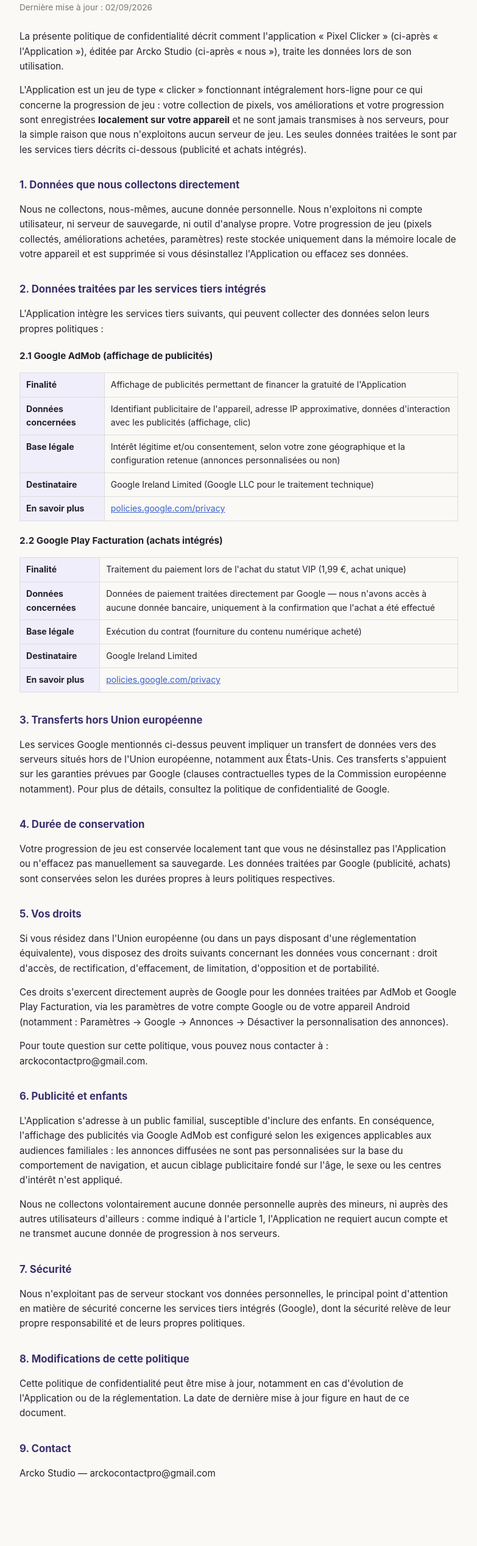
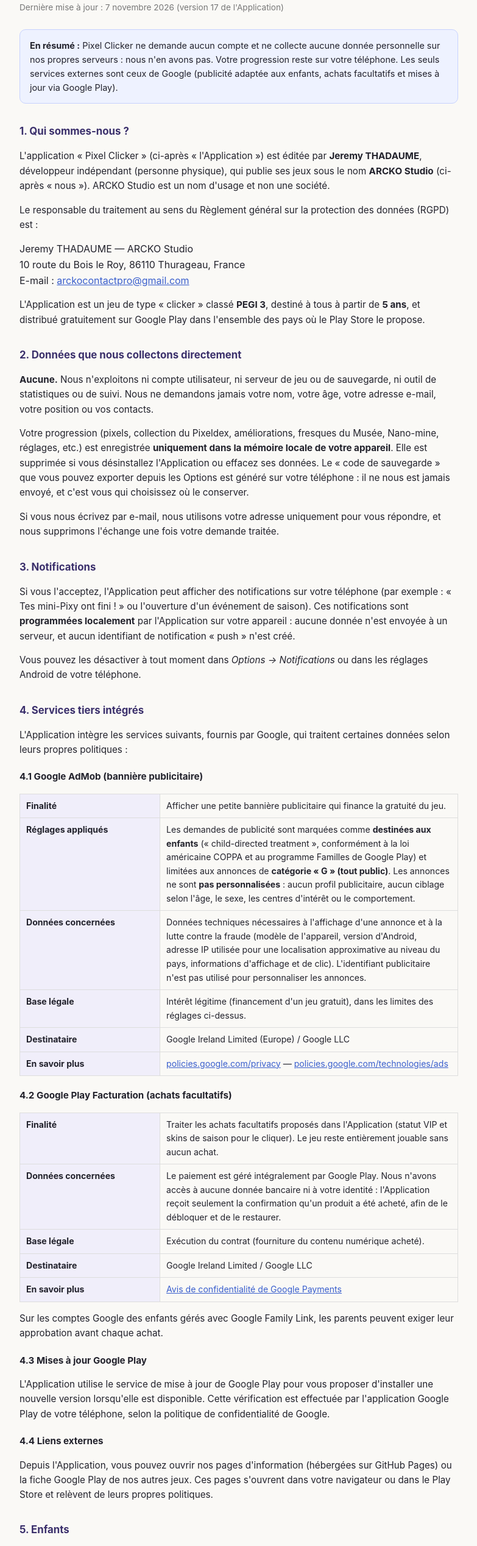
Before and after one commit to ARCKO-studio/pixel-clicker-app, a plain HTML site: page docs/politique-confidentialite.html in a window 1280 px wide. Shown: the part 90-2626 px from the top of the page at 61% size, without its empty margins (248-1031 px from the left). Before the commit the page ends 2594 px from the top, so only its background shows below. Drawn offline with Linux system fonts and the light colour scheme.

Commit message:
Update politique-confidentialite.html

```diff
--- a/docs/politique-confidentialite.html
+++ b/docs/politique-confidentialite.html
@@ -3,6 +3,7 @@
 <head>
 <meta charset="UTF-8">
 <meta name="viewport" content="width=device-width, initial-scale=1.0">
+<meta name="description" content="Politique de confidentialité de l'application Pixel Clicker, éditée sous le nom ARCKO Studio.">
 <title>Politique de confidentialité — Pixel Clicker</title>
 <style>
   body{ font-family:-apple-system,BlinkMacSystemFont,'Segoe UI',Roboto,sans-serif; max-width:720px; margin:0 auto; padding:28px 20px 60px; color:#22222c; line-height:1.6; background:#faf9f6; }
@@ -11,79 +12,168 @@
   h3{ font-size:0.95rem; margin-top:20px; }
   p, li{ font-size:0.95rem; }
   .updated{ color:#777; font-size:0.85rem; margin-bottom:24px; }
-  .placeholder{ background:#fff3cd; border:1px solid #ffe08a; border-radius:6px; padding:2px 6px; font-style:italic; }
-  .notice{ background:#eef2ff; border:1px solid #c7d2fe; border-radius:10px; padding:14px 16px; font-size:0.85rem; margin-bottom:28px; }
+  .notice{ background:#eef2ff; border:1px solid #c7d2fe; border-radius:10px; padding:14px 16px; font-size:0.9rem; margin-bottom:28px; }
   table{ width:100%; border-collapse:collapse; margin:14px 0; font-size:0.88rem; }
   th, td{ border:1px solid #ddd; padding:8px 10px; text-align:left; vertical-align:top; }
-  th{ background:#f0eefa; }
+  th{ background:#f0eefa; width:32%; }
   a{ color:#3a5fcd; }
+  address{ font-style:normal; }
 </style>
 </head>
 <body>
+<header>
   <h1>Politique de confidentialité</h1>
-<p class="updated">Dernière mise à jour : 02/09/2026</p>
+  <p class="updated">Dernière mise à jour : <time datetime="2026-11-07">7 novembre 2026</time> (version 17 de l'Application)</p>
+</header>
+
+<main>
+<div class="notice">
+  <strong>En résumé :</strong> Pixel Clicker ne demande aucun compte et ne collecte aucune donnée personnelle sur nos propres serveurs : nous n'en avons pas. Votre progression reste sur votre téléphone. Les seuls services externes sont ceux de Google (publicité adaptée aux enfants, achats facultatifs et mises à jour via Google Play).
+</div>
+
+<section>
+  <h2>1. Qui sommes-nous ?</h2>
   <p>
-  La présente politique de confidentialité décrit comment l'application « Pixel Clicker » (ci-après « l'Application »), éditée par Arcko Studio (ci-après « nous »), traite les données lors de son utilisation.
+    L'application « Pixel Clicker » (ci-après « l'Application ») est éditée par <strong>Jeremy THADAUME</strong>, développeur indépendant (personne physique), qui publie ses jeux sous le nom <strong>ARCKO Studio</strong> (ci-après « nous »). ARCKO Studio est un nom d'usage et non une société.
+  </p>
+  <p>Le responsable du traitement au sens du Règlement général sur la protection des données (RGPD) est :</p>
+  <address>
+    Jeremy THADAUME — ARCKO Studio<br>
+    10 route du Bois le Roy, 86110 Thurageau, France<br>
+    E-mail : <a href="mailto:arckocontactpro@gmail.com">arckocontactpro@gmail.com</a>
+  </address>
+  <p>
+    L'Application est un jeu de type « clicker » classé <strong>PEGI 3</strong>, destiné à tous à partir de <strong>5 ans</strong>, et distribué gratuitement sur Google Play dans l'ensemble des pays où le Play Store le propose.
+  </p>
+</section>
+
+<section>
+  <h2>2. Données que nous collectons directement</h2>
+  <p>
+    <strong>Aucune.</strong> Nous n'exploitons ni compte utilisateur, ni serveur de jeu ou de sauvegarde, ni outil de statistiques ou de suivi. Nous ne demandons jamais votre nom, votre âge, votre adresse e-mail, votre position ou vos contacts.
   </p>
   <p>
-  L'Application est un jeu de type « clicker » fonctionnant intégralement hors-ligne pour ce qui concerne la progression de jeu : votre collection de pixels, vos améliorations et votre progression sont enregistrées <strong>localement sur votre appareil</strong> et ne sont jamais transmises à nos serveurs, pour la simple raison que nous n'exploitons aucun serveur de jeu. Les seules données traitées le sont par les services tiers décrits ci-dessous (publicité et achats intégrés).
-</p>
-<h2>1. Données que nous collectons directement</h2>
-<p>
-  Nous ne collectons, nous-mêmes, aucune donnée personnelle. Nous n'exploitons ni compte utilisateur, ni serveur de sauvegarde, ni outil d'analyse propre. Votre progression de jeu (pixels collectés, améliorations achetées, paramètres) reste stockée uniquement dans la mémoire locale de votre appareil et est supprimée si vous désinstallez l'Application ou effacez ses données.
-</p>
-<h2>2. Données traitées par les services tiers intégrés</h2>
-<p>L'Application intègre les services tiers suivants, qui peuvent collecter des données selon leurs propres politiques :</p>
-<h3>2.1 Google AdMob (affichage de publicités)</h3>
-<table>
-  <tr><th>Finalité</th><td>Affichage de publicités permettant de financer la gratuité de l'Application</td></tr>
-  <tr><th>Données concernées</th><td>Identifiant publicitaire de l'appareil, adresse IP approximative, données d'interaction avec les publicités (affichage, clic)</td></tr>
-  <tr><th>Base légale</th><td>Intérêt légitime et/ou consentement, selon votre zone géographique et la configuration retenue (annonces personnalisées ou non)</td></tr>
-  <tr><th>Destinataire</th><td>Google Ireland Limited (Google LLC pour le traitement technique)</td></tr>
-  <tr><th>En savoir plus</th><td><a href="https://policies.google.com/privacy" target="_blank" rel="noopener">policies.google.com/privacy</a></td></tr>
-</table>
-<h3>2.2 Google Play Facturation (achats intégrés)</h3>
-<table>
-  <tr><th>Finalité</th><td>Traitement du paiement lors de l'achat du statut VIP (1,99&nbsp;€, achat unique)</td></tr>
-  <tr><th>Données concernées</th><td>Données de paiement traitées directement par Google — nous n'avons accès à aucune donnée bancaire, uniquement à la confirmation que l'achat a été effectué</td></tr>
-  <tr><th>Base légale</th><td>Exécution du contrat (fourniture du contenu numérique acheté)</td></tr>
-  <tr><th>Destinataire</th><td>Google Ireland Limited</td></tr>
-  <tr><th>En savoir plus</th><td><a href="https://policies.google.com/privacy" target="_blank" rel="noopener">policies.google.com/privacy</a></td></tr>
-</table>
-<h2>3. Transferts hors Union européenne</h2>
-<p>
-  Les services Google mentionnés ci-dessus peuvent impliquer un transfert de données vers des serveurs situés hors de l'Union européenne, notamment aux États-Unis. Ces transferts s'appuient sur les garanties prévues par Google (clauses contractuelles types de la Commission européenne notamment). Pour plus de détails, consultez la politique de confidentialité de Google.
-</p>
-<h2>4. Durée de conservation</h2>
-<p>
-  Votre progression de jeu est conservée localement tant que vous ne désinstallez pas l'Application ou n'effacez pas manuellement sa sauvegarde. Les données traitées par Google (publicité, achats) sont conservées selon les durées propres à leurs politiques respectives.
-</p>
-<h2>5. Vos droits</h2>
-<p>
-  Si vous résidez dans l'Union européenne (ou dans un pays disposant d'une réglementation équivalente), vous disposez des droits suivants concernant les données vous concernant : droit d'accès, de rectification, d'effacement, de limitation, d'opposition et de portabilité.
+    Votre progression (pixels, collection du Pixeldex, améliorations, fresques du Musée, Nano-mine, réglages, etc.) est enregistrée <strong>uniquement dans la mémoire locale de votre appareil</strong>. Elle est supprimée si vous désinstallez l'Application ou effacez ses données. Le « code de sauvegarde » que vous pouvez exporter depuis les Options est généré sur votre téléphone : il ne nous est jamais envoyé, et c'est vous qui choisissez où le conserver.
   </p>
   <p>
-  Ces droits s'exercent directement auprès de Google pour les données traitées par AdMob et Google Play Facturation, via les paramètres de votre compte Google ou de votre appareil Android (notamment : Paramètres → Google → Annonces → Désactiver la personnalisation des annonces).
+    Si vous nous écrivez par e-mail, nous utilisons votre adresse uniquement pour vous répondre, et nous supprimons l'échange une fois votre demande traitée.
+  </p>
+</section>
+
+<section>
+  <h2>3. Notifications</h2>
+  <p>
+    Si vous l'acceptez, l'Application peut afficher des notifications sur votre téléphone (par exemple : « Tes mini-Pixy ont fini ! » ou l'ouverture d'un événement de saison). Ces notifications sont <strong>programmées localement</strong> par l'Application sur votre appareil : aucune donnée n'est envoyée à un serveur, et aucun identifiant de notification « push » n'est créé.
   </p>
   <p>
-  Pour toute question sur cette politique, vous pouvez nous contacter à : arckocontactpro@gmail.com.
+    Vous pouvez les désactiver à tout moment dans <em>Options → Notifications</em> ou dans les réglages Android de votre téléphone.
   </p>
-<h2>6. Publicité et enfants</h2>
+</section>
+
+<section>
+  <h2>4. Services tiers intégrés</h2>
+  <p>L'Application intègre les services suivants, fournis par Google, qui traitent certaines données selon leurs propres politiques :</p>
+
+  <h3>4.1 Google AdMob (bannière publicitaire)</h3>
+  <table>
+    <tr><th scope="row">Finalité</th><td>Afficher une petite bannière publicitaire qui finance la gratuité du jeu.</td></tr>
+    <tr><th scope="row">Réglages appliqués</th><td>Les demandes de publicité sont marquées comme <strong>destinées aux enfants</strong> (« child-directed treatment », conformément à la loi américaine COPPA et au programme Familles de Google Play) et limitées aux annonces de <strong>catégorie « G » (tout public)</strong>. Les annonces ne sont <strong>pas personnalisées</strong> : aucun profil publicitaire, aucun ciblage selon l'âge, le sexe, les centres d'intérêt ou le comportement.</td></tr>
+    <tr><th scope="row">Données concernées</th><td>Données techniques nécessaires à l'affichage d'une annonce et à la lutte contre la fraude (modèle de l'appareil, version d'Android, adresse IP utilisée pour une localisation approximative au niveau du pays, informations d'affichage et de clic). L'identifiant publicitaire n'est pas utilisé pour personnaliser les annonces.</td></tr>
+    <tr><th scope="row">Base légale</th><td>Intérêt légitime (financement d'un jeu gratuit), dans les limites des réglages ci-dessus.</td></tr>
+    <tr><th scope="row">Destinataire</th><td>Google Ireland Limited (Europe) / Google LLC</td></tr>
+    <tr><th scope="row">En savoir plus</th><td><a href="https://policies.google.com/privacy" target="_blank" rel="noopener">policies.google.com/privacy</a> — <a href="https://policies.google.com/technologies/ads" target="_blank" rel="noopener">policies.google.com/technologies/ads</a></td></tr>
+  </table>
+
+  <h3>4.2 Google Play Facturation (achats facultatifs)</h3>
+  <table>
+    <tr><th scope="row">Finalité</th><td>Traiter les achats facultatifs proposés dans l'Application (statut VIP et skins de saison pour le cliquer). Le jeu reste entièrement jouable sans aucun achat.</td></tr>
+    <tr><th scope="row">Données concernées</th><td>Le paiement est géré intégralement par Google Play. Nous n'avons accès à aucune donnée bancaire ni à votre identité : l'Application reçoit seulement la confirmation qu'un produit a été acheté, afin de le débloquer et de le restaurer.</td></tr>
+    <tr><th scope="row">Base légale</th><td>Exécution du contrat (fourniture du contenu numérique acheté).</td></tr>
+    <tr><th scope="row">Destinataire</th><td>Google Ireland Limited / Google LLC</td></tr>
+    <tr><th scope="row">En savoir plus</th><td><a href="https://payments.google.com/payments/apis-secure/u/0/get_legal_document?ldo=0&amp;ldt=privacynotice" target="_blank" rel="noopener">Avis de confidentialité de Google Payments</a></td></tr>
+  </table>
   <p>
-  L'Application s'adresse à un public familial, susceptible d'inclure des enfants. En conséquence, l'affichage des publicités via Google AdMob est configuré selon les exigences applicables aux audiences familiales : les annonces diffusées ne sont pas personnalisées sur la base du comportement de navigation, et aucun ciblage publicitaire fondé sur l'âge, le sexe ou les centres d'intérêt n'est appliqué.
+    Sur les comptes Google des enfants gérés avec Google Family Link, les parents peuvent exiger leur approbation avant chaque achat.
   </p>
+
+  <h3>4.3 Mises à jour Google Play</h3>
   <p>
-  Nous ne collectons volontairement aucune donnée personnelle auprès des mineurs, ni auprès des autres utilisateurs d'ailleurs : comme indiqué à l'article 1, l'Application ne requiert aucun compte et ne transmet aucune donnée de progression à nos serveurs.
+    L'Application utilise le service de mise à jour de Google Play pour vous proposer d'installer une nouvelle version lorsqu'elle est disponible. Cette vérification est effectuée par l'application Google Play de votre téléphone, selon la politique de confidentialité de Google.
   </p>
-<h2>7. Sécurité</h2>
+
+  <h3>4.4 Liens externes</h3>
   <p>
-  Nous n'exploitant pas de serveur stockant vos données personnelles, le principal point d'attention en matière de sécurité concerne les services tiers intégrés (Google), dont la sécurité relève de leur propre responsabilité et de leurs propres politiques.
+    Depuis l'Application, vous pouvez ouvrir nos pages d'information (hébergées sur GitHub Pages) ou la fiche Google Play de nos autres jeux. Ces pages s'ouvrent dans votre navigateur ou dans le Play Store et relèvent de leurs propres politiques.
   </p>
-<h2>8. Modifications de cette politique</h2>
+</section>
+
+<section>
+  <h2>5. Enfants</h2>
   <p>
-  Cette politique de confidentialité peut être mise à jour, notamment en cas d'évolution de l'Application ou de la réglementation. La date de dernière mise à jour figure en haut de ce document.
+    L'Application s'adresse à un public familial, y compris aux enfants à partir de 5 ans. Elle respecte le programme Familles de Google Play :
   </p>
-<h2>9. Contact</h2>
-<p>Arcko Studio — arckocontactpro@gmail.com</p>
+  <ul>
+    <li>aucune donnée personnelle n'est collectée auprès des enfants, ni d'ailleurs auprès des autres joueurs ;</li>
+    <li>aucun compte, aucun chat, aucun échange entre joueurs ;</li>
+    <li>la publicité est limitée à des annonces tout public, non personnalisées, fournies par un SDK publicitaire certifié pour les familles ;</li>
+    <li>les achats sont facultatifs et passent par Google Play, avec possibilité de contrôle parental.</li>
+  </ul>
+  <p>
+    Si vous êtes parent et pensez qu'une information concernant votre enfant nous a été transmise (par exemple dans un e-mail), écrivez-nous : nous la supprimerons.
+  </p>
+</section>
+
+<section>
+  <h2>6. Transferts hors de l'Union européenne</h2>
+  <p>
+    Les services de Google mentionnés ci-dessus peuvent impliquer un transfert de données vers des serveurs situés hors de l'Union européenne, notamment aux États-Unis. Ces transferts s'appuient sur les garanties mises en place par Google (cadre de protection des données UE–États-Unis et clauses contractuelles types de la Commission européenne).
+  </p>
+</section>
+
+<section>
+  <h2>7. Durée de conservation</h2>
+  <p>
+    Votre progression reste sur votre appareil tant que vous ne désinstallez pas l'Application ou n'effacez pas ses données. Les données traitées par Google (publicité, achats, mises à jour) sont conservées selon les durées prévues par ses propres politiques. Les e-mails que vous nous envoyez sont supprimés une fois votre demande traitée.
+  </p>
+</section>
+
+<section>
+  <h2>8. Vos droits</h2>
+  <p>
+    Selon votre pays de résidence (Union européenne, Royaume-Uni, Californie, etc.), vous disposez de droits sur vos données : accès, rectification, effacement, limitation, opposition et portabilité. Comme nous ne détenons aucune donnée vous concernant en dehors d'un éventuel e-mail, ces droits s'exercent principalement :
+  </p>
+  <ul>
+    <li>auprès de nous, à <a href="mailto:arckocontactpro@gmail.com">arckocontactpro@gmail.com</a>, pour tout échange que vous nous auriez envoyé ;</li>
+    <li>auprès de Google pour les données traitées par AdMob et Google Play, via votre compte Google ou les réglages Android (Paramètres → Google → Annonces) ;</li>
+    <li>en supprimant simplement l'Application ou ses données pour effacer votre progression.</li>
+  </ul>
+  <p>
+    Vous pouvez également introduire une réclamation auprès de la Commission nationale de l'informatique et des libertés (CNIL) : <a href="https://www.cnil.fr" target="_blank" rel="noopener">www.cnil.fr</a>, ou de l'autorité de protection des données de votre pays.
+  </p>
+</section>
+
+<section>
+  <h2>9. Sécurité</h2>
+  <p>
+    Nous n'exploitons aucun serveur stockant des données personnelles. Votre progression est protégée par le système de votre téléphone, et la sécurité des services intégrés relève de Google.
+  </p>
+</section>
+
+<section>
+  <h2>10. Modifications de cette politique</h2>
+  <p>
+    Cette politique peut être mise à jour, notamment lors de l'ajout de nouvelles fonctionnalités ou en cas d'évolution de la réglementation. La date de dernière mise à jour figure en haut de cette page. En cas de changement important, nous vous en informerons dans l'Application.
+  </p>
+</section>
+
+<section>
+  <h2>11. Contact</h2>
+  <address>
+    Jeremy THADAUME — ARCKO Studio<br>
+    10 route du Bois le Roy, 86110 Thurageau, France<br>
+    <a href="mailto:arckocontactpro@gmail.com">arckocontactpro@gmail.com</a>
+  </address>
+</section>
+</main>
 </body>
 </html>
```
Lines whose indentation alone changed are shown as unchanged.
